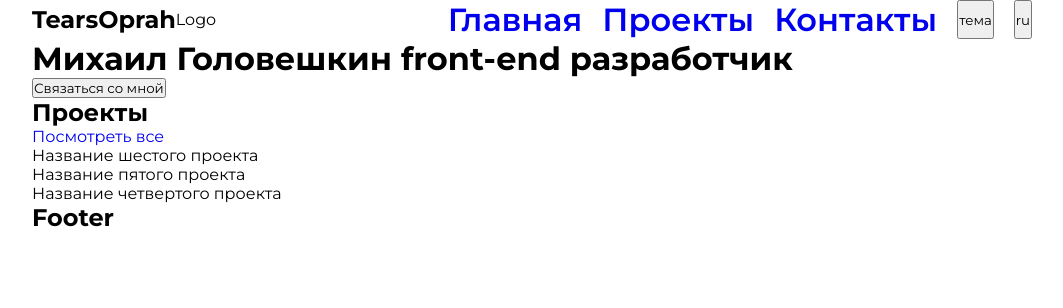
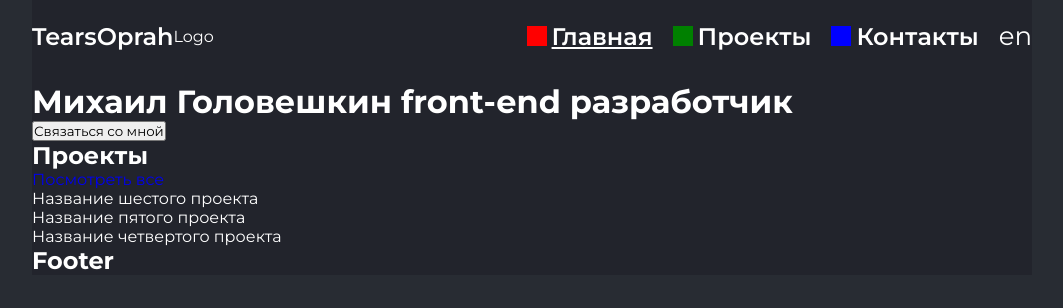
Before and after one commit to TearsOprah/react-portfolio, a React (Vite) app: page / in a window 1280 px wide. Shown: the top 308 px of the page, without its empty margins (108-1171 px from the left). Built offline with nearby package versions, Linux system fonts and the light colour scheme.

Commit message:
feat: верстка header, накидывание класса для активной ссылки

```diff
--- a/src/App.css
+++ b/src/App.css
@@ -1,4 +1,10 @@
+body {
+  background-color: var(--background-main-color);
+}
+
 .wrapper {
   max-width: 1000px;
   margin: 0 auto;
+  background-color: var(--background-second-color);
+  color: var(--text-color);
 }
--- a/src/components/Header/Header.jsx
+++ b/src/components/Header/Header.jsx
@@ -1,17 +1,17 @@
-import {useState, useEffect} from "react";
-import './Header.scss'
-import {Link} from "react-router-dom";
+import React, { useState, useEffect } from "react";
+import { Link } from "react-router-dom";
 import texts from "../../utils/texts.js";
+import "./Header.scss";
 
-export default function Header({setCurrentLang, currentLang}) {
-
+export default function Header({ setCurrentLang, currentLang }) {
   const navLinks = [
-    { title: texts[currentLang].home, path: "/" },
-    { title: texts[currentLang].projects, path: "/projects" },
-    { title: texts[currentLang].contacts, path: "/contacts" },
+    { title: texts[currentLang].home, path: "/", color: "red" },
+    { title: texts[currentLang].projects, path: "/projects", color: "green" },
+    { title: texts[currentLang].contacts, path: "/contacts", color: "blue" },
   ];
 
   const [isOpenMenu, setIsOpenMenu] = useState(false);
+  const [activeLink, setActiveLink] = useState(window.location.pathname);
 
   const handleMenuClick = () => {
     setIsOpenMenu(!isOpenMenu);
@@ -27,37 +27,51 @@ export default function Header({setCurrentLang, currentLang}) {
     return () => window.removeEventListener("resize", handleResize);
   }, []);
 
-  // смена языка
   const handleLang = () => {
-    currentLang === 'ru' ? setCurrentLang('en') : setCurrentLang('ru')
-  }
+    currentLang === "ru" ? setCurrentLang("en") : setCurrentLang("ru");
+  };
 
   return (
     <header className="header">
-
-      <div className={'header__branding'}>
-        <h2>TearsOprah</h2>
-        <div>Logo</div>
+      <div className={"header__branding"}>
+        <h2 className={"header__title"}>TearsOprah</h2>
+        <div className={"header__logo"}>Logo</div>
       </div>
 
       <nav className="nav">
-
         <button className="menu-icon" onClick={handleMenuClick}>
           Меню
         </button>
 
         <ul className={`nav__list ${isOpenMenu ? "nav__list--open" : ""}`}>
           {navLinks.map((link, index) => (
-              <li className="nav__item" key={index}>
-                <Link to={link.path} className="nav__link">
+            <li
+              className={`nav__item ${
+                activeLink === link.path ? "nav__item-active" : ""
+              }`}
+              key={index}
+            >
+              <div
+                className="nav__icon"
+                style={{ backgroundColor: link.color }}
+              ></div>
+              <Link
+                to={link.path}
+                className={`nav__link`}
+                onClick={() => setActiveLink(link.path)}
+              >
                 {link.title}
               </Link>
             </li>
           ))}
-            <button type="button">тема</button>
-            <button type="button" onClick={handleLang}>{currentLang}</button>
+          <button
+            className={"header__button"}
+            type="button"
+            onClick={handleLang}
+          >
+            {currentLang === "ru" ? "en" : "ru"}
+          </button>
         </ul>
-
       </nav>
     </header>
   );
--- a/src/components/Header/Header.scss
+++ b/src/components/Header/Header.scss
@@ -1,4 +1,6 @@
 .header {
+  padding-top: 20px;
+  padding-bottom: 30px;
   display: flex;
   flex-direction: row;
   justify-content: space-between;
@@ -9,19 +11,35 @@
   display: flex;
   align-items: center;
 
-  @media screen and (max-width: 600px) {
+  @media screen and (max-width: 700px) {
     align-self: flex-start;
   }
+}
+
+.header__title {
+  font-style: normal;
+  font-weight: 600;
+  font-size: 24px;
+
+  @media screen and (max-width: 900px) {
+    font-weight: 500;
+    font-size: 20px;
+  }
+}
+
+.header__button {
+  color: var(--text-color);
+  border: none;
+  background-color: transparent;
+  font-weight: 400;
+  font-size: 26px;
+  cursor: pointer;
 }
 
 .nav {
   display: flex;
   flex-direction: column;
   align-items: end;
-  font-style: normal;
-  font-weight: 600;
-  font-size: 32px;
-  line-height: 39px;
 }
 
 .menu-icon {
@@ -29,7 +47,7 @@
   padding: 0;
   display: none;
 
-  @media screen and (max-width: 600px) {
+  @media screen and (max-width: 700px) {
     display: block;
   }
 }
@@ -39,7 +57,7 @@
   gap: 20px;
   list-style-type: none;
 
-  @media screen and (max-width: 600px) {
+  @media screen and (max-width: 700px) {
     display: none;
   }
 }
@@ -49,3 +67,46 @@
   flex-direction: column;
   align-items: end;
 }
+
+.nav__item {
+  display: flex;
+  align-items: center;
+  gap: 5px;
+}
+
+.nav__link {
+  font-style: normal;
+  font-weight: 600;
+  font-size: 24px;
+  color: var(--text-color);
+
+  @media screen and (max-width: 900px) {
+    font-weight: 500;
+    font-size: 20px;
+  }
+}
+
+.nav__item-active {
+  .nav__link {
+    text-decoration: underline;
+  }
+
+  .nav__icon {
+    animation: rotate 3s linear infinite; /* 2s - время одного оборота, infinite - бесконечное повторение */
+    transform-origin: center; /* Задаем центр вращения в центр элемента */
+  }
+}
+
+.nav__icon {
+  width: 20px;
+  height: 20px;
+}
+
+@keyframes rotate {
+  0% {
+    transform: rotate(0deg); /* Начальное значение угла вращения */
+  }
+  100% {
+    transform: rotate(360deg); /* Конечное значение угла вращения (полный оборот) */
+  }
+}
--- a/src/scss/variables.scss
+++ b/src/scss/variables.scss
@@ -1,6 +1,9 @@
 :root {
+  --background-main-color: #282C33;
+  --background-second-color: #22242c;
+  --text-color: #FFFFFF;
 
-  /* 1 theme colors example */
+
   --primary-color: #0077FF;
   --secondary-color: #FFD600;
   --brand-color: #0077FF;
```
Lines whose indentation alone changed are shown as unchanged.
